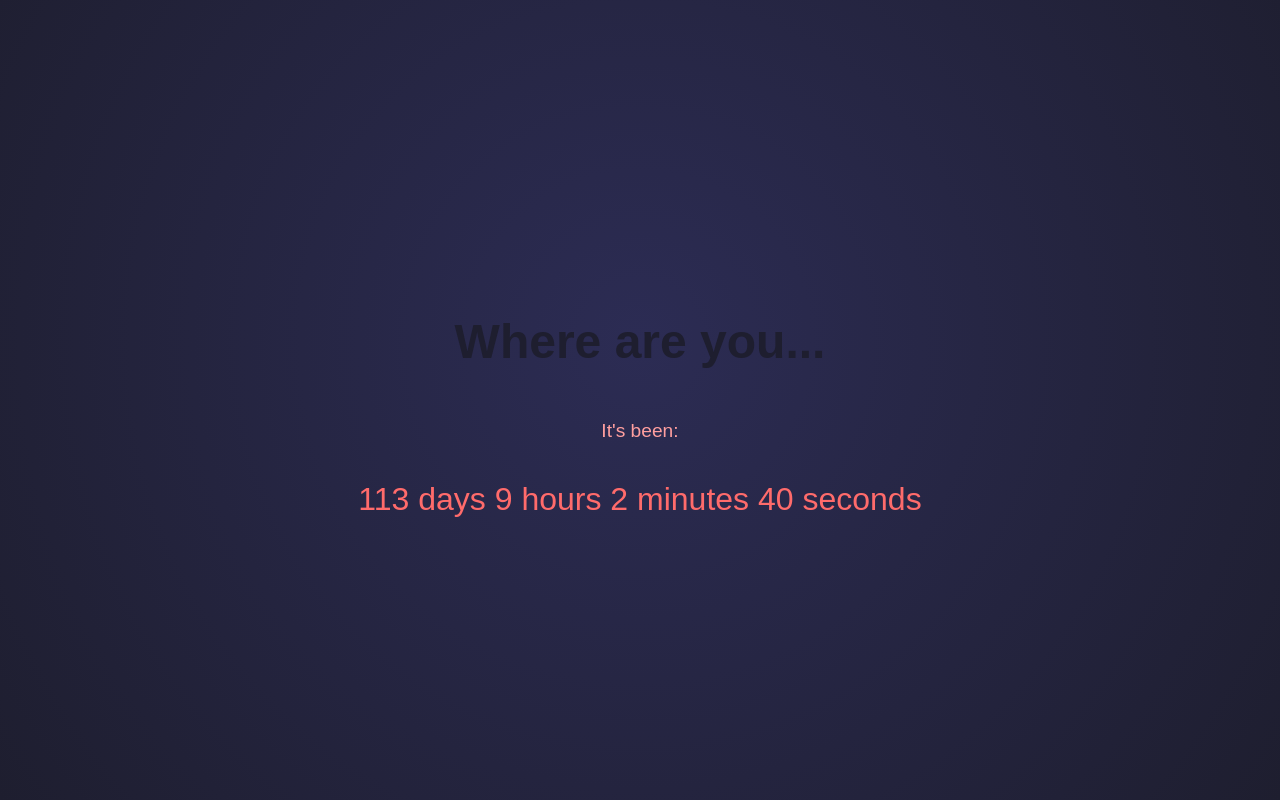
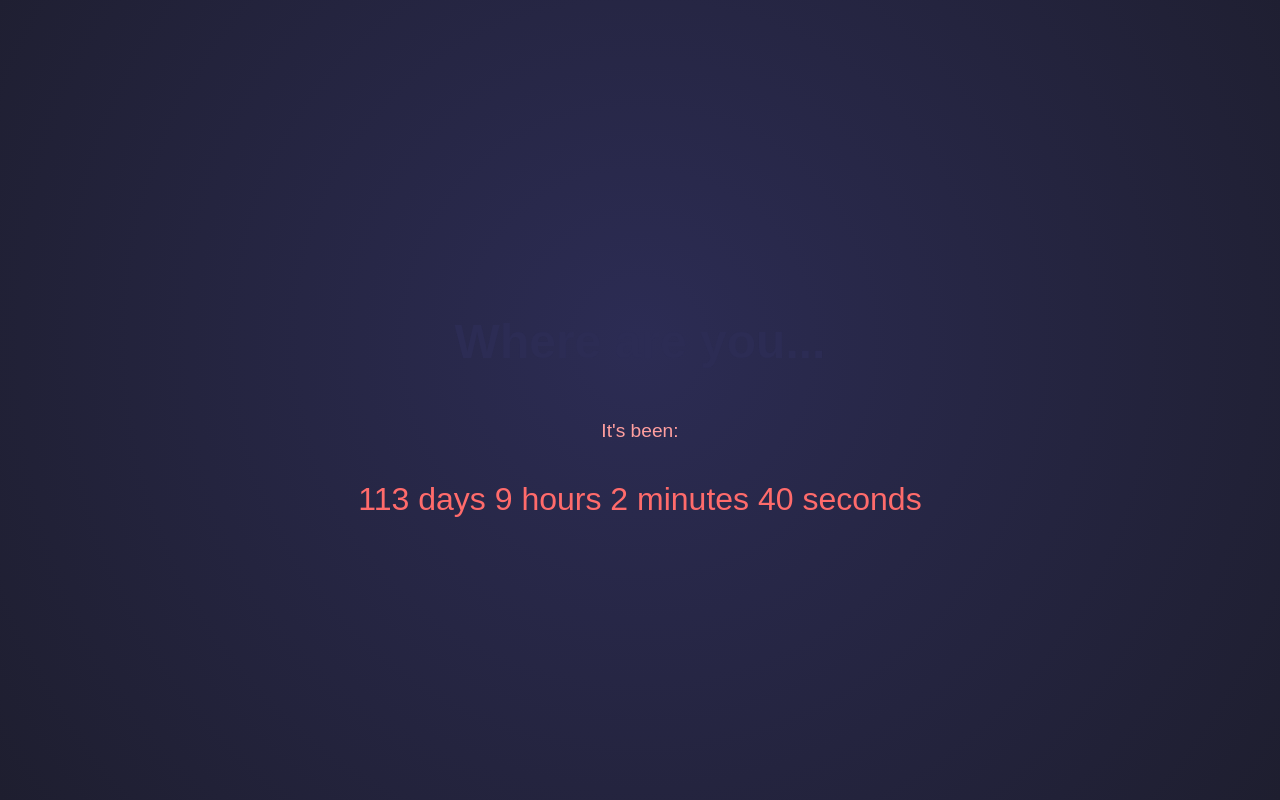
Before and after one commit to xadev9/W-a-day, a plain HTML site: page D.codes/D.html in a window 1280 px wide. In both pictures the pointer is over the element "Where are you...". Drawn offline with Linux system fonts and the light colour scheme.

Commit message:
add hover style to h1 element in CSS file

```diff
--- a/D.codes/D.css
+++ b/D.codes/D.css
@@ -14,12 +14,11 @@ body {
 
 h1 {
     font-size: 3em;
-    cursor: pointer;
-    transition: transform 0.5s ease, color 0.5s ease;
 }
 
 h1:hover {
-    color: #1e1e2f; /* match background on hover */
+    cursor: pointer;
+    color: #2c2c54;
 }
 
 h1:hover::before {
```
